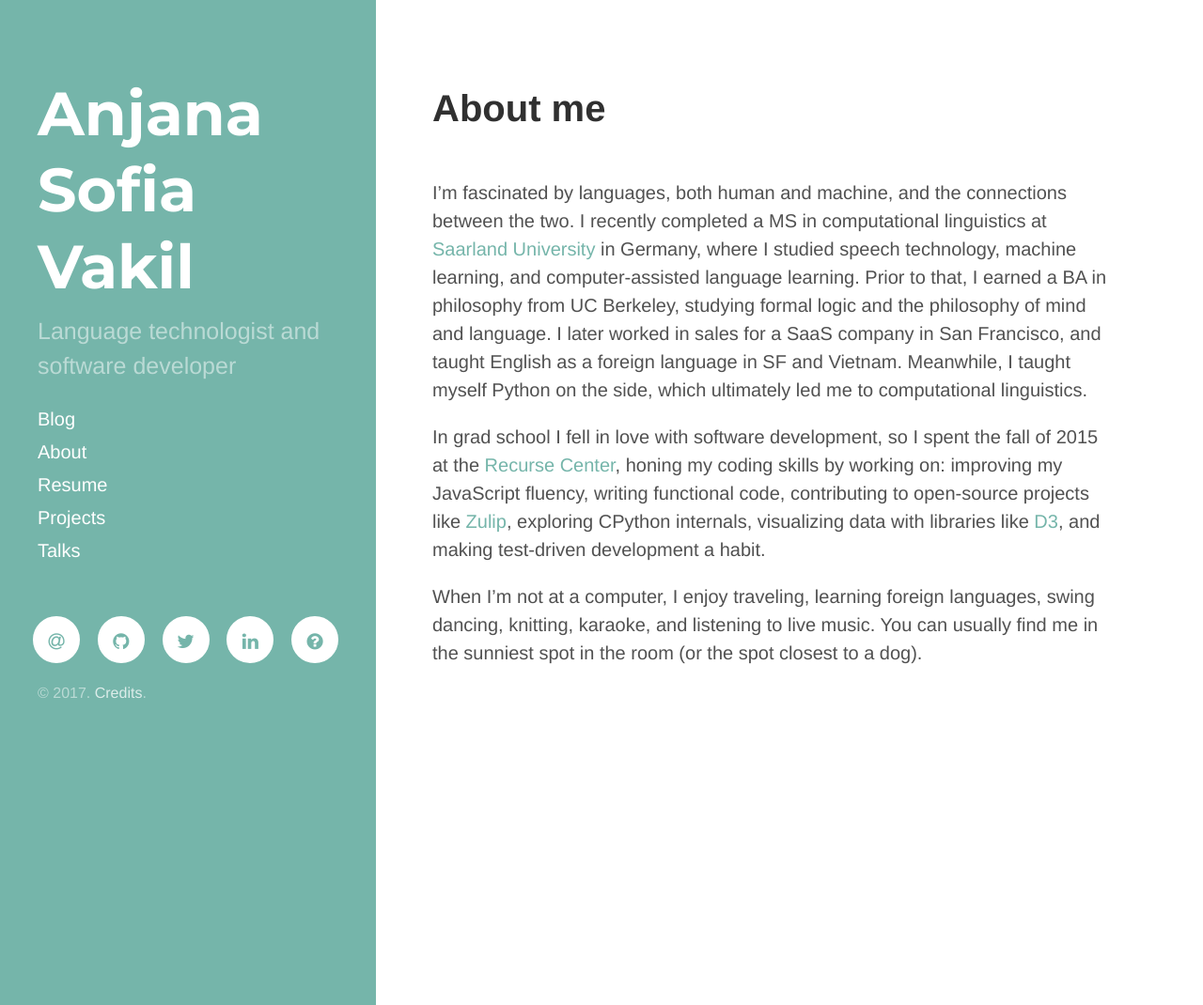
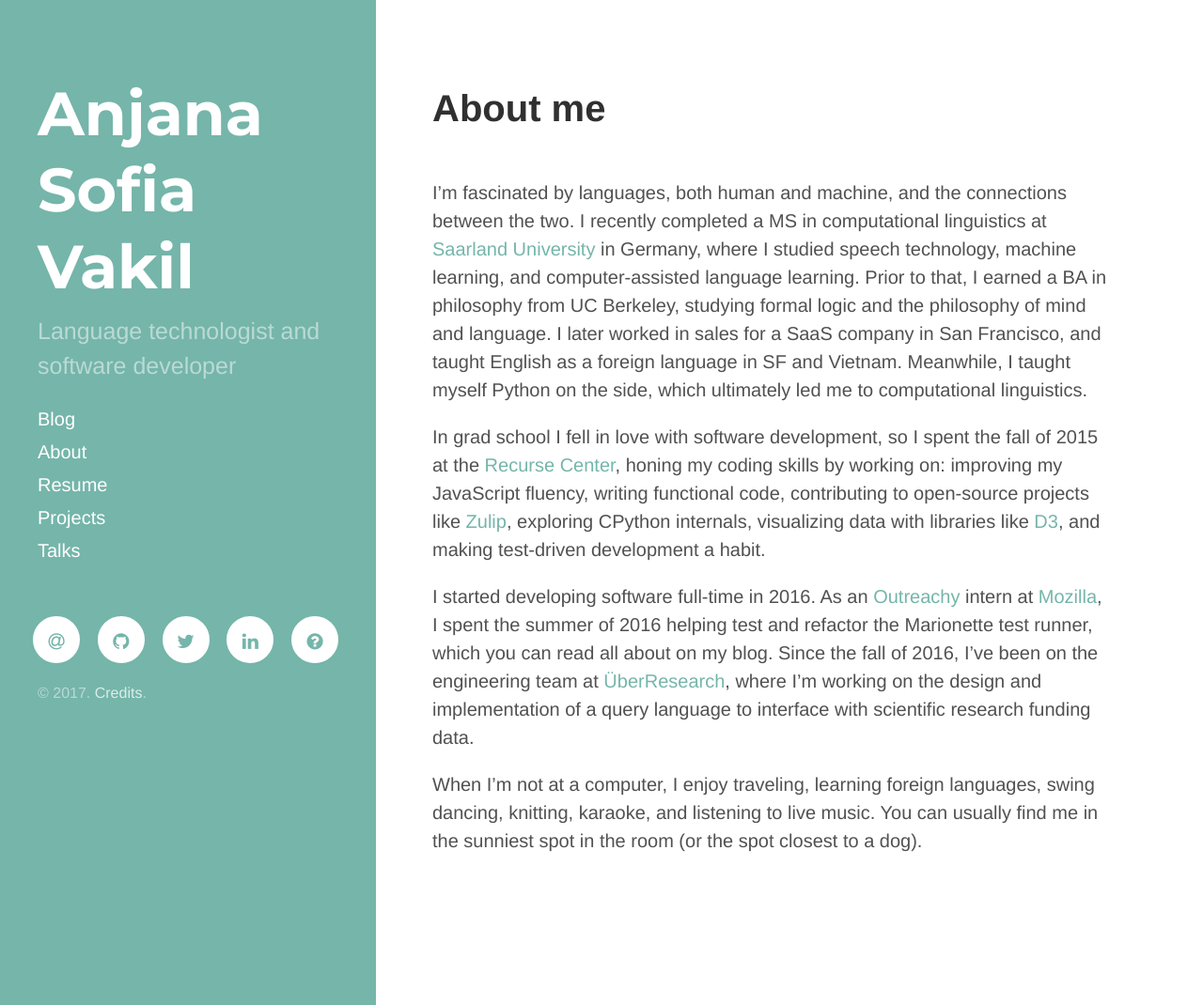
Before and after one commit to vakila/vakila.github.io, a Jekyll site: the page built from about/index.md, in a window 1280 px wide and 1070 px high. Shown: the whole window at 94% size. Built offline with Jekyll 4.4.1, drawn with Linux system fonts in a browser that asks for light colours; nearby versions of some CDN libraries.

Commit message:
Update about page

```diff
--- a/about/index.md
+++ b/about/index.md
@@ -7,4 +7,6 @@ I'm fascinated by languages, both human and machine, and the connections between
 
 In grad school I fell in love with software development, so I spent the fall of 2015 at the [Recurse Center](http://www.recurse.com), honing my coding skills by working on: improving my JavaScript fluency, writing functional code, contributing to open-source projects like [Zulip](http://www.zulip.org), exploring CPython internals, visualizing data with libraries like [D3](http://d3js.org/), and making test-driven development a habit.
 
+I started developing software full-time in 2016. As an [Outreachy](https://gnome.org/outreachy/) intern at [Mozilla](https://www.mozilla.org), I spent the summer of 2016 helping test and refactor the Marionette test runner, which you can read all about on my blog. Since the fall of 2016, I've been on the engineering team at [ÜberResearch](http://www.uberresearch.com/), where I'm working on the design and implementation of a query language to interface with scientific research funding data.
+
 When I'm not at a computer, I enjoy traveling, learning foreign languages, swing dancing, knitting, karaoke, and listening to live music. You can usually find me in the sunniest spot in the room (or the spot closest to a dog).
```
